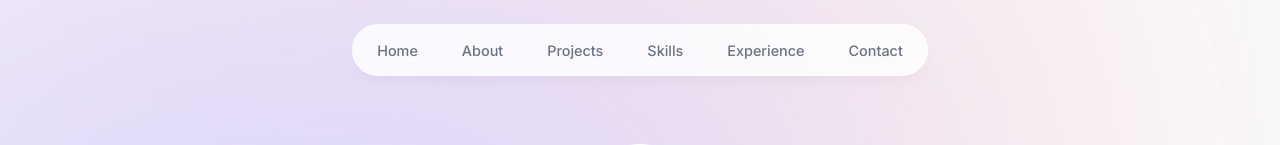
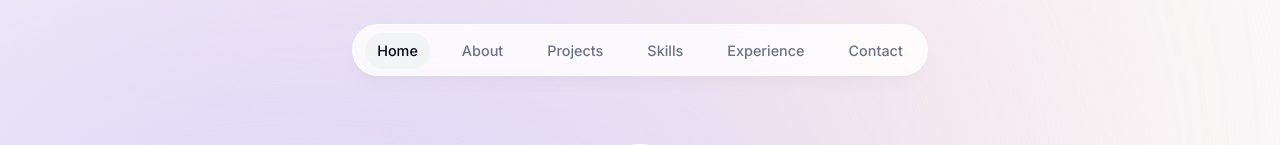
Before and after one commit to muhafs/portfolio-nextjs, a Next.js app: page / in a window 1280 px wide. Shown: the top 145 px of the page. Built offline with nearby package versions, Linux system fonts and the light colour scheme.

Commit message:
add active section header context provider

```diff
--- a/app/layout.tsx
+++ b/app/layout.tsx
@@ -1,6 +1,7 @@
 import Header from "@/components/Header";
 import "./globals.css";
 import { Inter } from "next/font/google";
+import ActiveSectionContextProvider from "@/context/activeSectionContext";
 
 const inter = Inter({ subsets: ["latin"] });
 
@@ -24,8 +25,10 @@ export default function RootLayout({
 
                 <div className="absolute -left-[35rem] -top-[1rem] -z-10 h-[31.25rem] w-[50rem] rounded-full bg-[#dbd7fb] blur-[10rem] sm:w-[68.75rem] md:-left-[33rem] lg:-left-[28rem] xl:-left-[15rem] 2xl:-left-[5rem]" />
 
-                <Header />
-                {children}
+                <ActiveSectionContextProvider>
+                    <Header />
+                    {children}
+                </ActiveSectionContextProvider>
             </body>
         </html>
     );
--- a/components/Header.tsx
+++ b/components/Header.tsx
@@ -1,29 +1,59 @@
-'use client'
+"use client";
 
-import { links } from '@/lib/data'
-import { motion } from 'framer-motion'
-import Link from 'next/link'
+import clsx from "clsx";
+import Link from "next/link";
+import { links } from "@/lib/data";
+import { motion } from "framer-motion";
+import { useActiveContext } from "@/context/activeSectionContext";
 
 export default function Header() {
+    const { active, setActive } = useActiveContext();
+
     return (
-		<header className="z-[999] relative">
+        <header className="relative z-[999]">
             <motion.div
-				className="fixed top-0 left-1/2 w-full h-[4.5rem] rounded-none border border-white border-opacity-40 bg-white bg-opacity-80 shadow-lg shadow-black/[0.03] backdrop-blur-[0.5rem] sm:top-6 sm:h-[3.25rem] sm:w-[36rem] sm:rounded-full"
-				initial={{ y: -100, x: '-50%', opacity: 0 }}
-				animate={{ y: 0, x: '-50%', opacity: 1 }}
+                className="fixed left-1/2 top-0 h-[4.5rem] w-full rounded-none border border-white border-opacity-40 bg-white bg-opacity-80 shadow-lg shadow-black/[0.03] backdrop-blur-[0.5rem] sm:top-6 sm:h-[3.25rem] sm:w-[36rem] sm:rounded-full"
+                initial={{ y: -100, x: "-50%", opacity: 0 }}
+                animate={{ y: 0, x: "-50%", opacity: 1 }}
             />
 
-			<nav className="flex fixed top-[0.15rem] left-1/2 h-12 -translate-x-1/2 py-2 sm:top-[1.7rem] sm:h-[inital] sm:py-0">
-				<ul className="flex flex-wrap w-[22rem] items-center justify-center gap-y-1 text-[0.9rem] font-medium text-gray-500 sm:w-[initial] sm:flex-nowrap sm:gap-5">
+            <nav className="fixed left-1/2 top-[0.15rem] flex h-12 -translate-x-1/2 py-2 sm:top-[1.7rem] sm:h-[inital] sm:py-0">
+                <ul className="flex w-[22rem] flex-wrap items-center justify-center gap-y-1 text-[0.9rem] font-medium text-gray-500 sm:w-[initial] sm:flex-nowrap sm:gap-5">
                     {links.map((link) => (
-						<motion.li key={link.hash} className="flex h-3/4 items-center justify-center" initial={{ y: -100, opacity: 0 }} animate={{ y: 0, opacity: 1 }}>
-							<Link href={link.hash} className="flex items-center justify-center p-3 w-full hover:text-gray-950 transition">
+                        <motion.li
+                            key={link.hash}
+                            className="relative flex h-3/4 items-center justify-center"
+                            initial={{ y: -100, opacity: 0 }}
+                            animate={{ y: 0, opacity: 1 }}
+                        >
+                            <Link
+                                href={link.hash}
+                                className={clsx(
+                                    "flex w-full items-center justify-center p-3 transition hover:text-gray-950",
+                                    {
+                                        "text-gray-950": active === link.name,
+                                    },
+                                )}
+                                onClick={() => setActive(link.name)}
+                            >
                                 {link.name}
+
+                                {link.name === active && (
+                                    <motion.span
+                                        className="absolute inset-0 -z-10 rounded-full bg-gray-100"
+                                        layoutId="active"
+                                        transition={{
+                                            type: "spring",
+                                            stiffness: 380,
+                                            damping: 30,
+                                        }}
+                                    />
+                                )}
                             </Link>
                         </motion.li>
                     ))}
                 </ul>
             </nav>
         </header>
-	)
+    );
 }
--- /dev/null
+++ b/context/activeSectionContext.tsx
@@ -0,0 +1,49 @@
+"use client";
+
+import {
+    createContext,
+    Dispatch,
+    SetStateAction,
+    useContext,
+    useState,
+} from "react";
+import { links } from "@/lib/data";
+
+type SectionName = (typeof links)[number]["name"];
+type ActiveSectionContextProviderProps = {
+    children: React.ReactNode;
+};
+type ActiveType = {
+    active: SectionName;
+    setActive: Dispatch<SetStateAction<SectionName>>;
+};
+
+export const ActiveSectionContext = createContext<ActiveType | null>(null);
+
+export default function ActiveSectionContextProvider({
+    children,
+}: ActiveSectionContextProviderProps) {
+    const [active, setActive] = useState<SectionName>("Home");
+    return (
+        <ActiveSectionContext.Provider
+            value={{
+                active,
+                setActive,
+            }}
+        >
+            {children}
+        </ActiveSectionContext.Provider>
+    );
+}
+
+export function useActiveContext() {
+    const ctx = useContext(ActiveSectionContext);
+
+    if (ctx === null) {
+        throw Error(
+            "useActiveContext must be used within an ActiveSectionContextProvider",
+        );
+    }
+
+    return ctx;
+}
--- a/package.json
+++ b/package.json
@@ -13,6 +13,7 @@
     "@types/react": "18.3.12",
     "@types/react-dom": "18.3.1",
     "autoprefixer": "10.4.20",
+    "clsx": "^2.1.1",
     "eslint": "9.14.0",
     "eslint-config-next": "15.0.3",
     "framer-motion": "^11.11.17",
@@ -21,6 +22,7 @@
     "react": "18.3.1",
     "react-dom": "18.3.1",
     "react-icons": "^5.3.0",
+    "react-intersection-observer": "^9.13.1",
     "tailwindcss": "3.4.15",
     "typescript": "5.6.3"
   },
```
Also changed, not shown: 1 other file (tests, documents, lock files or other folders). Lines whose indentation alone changed are shown as unchanged.
